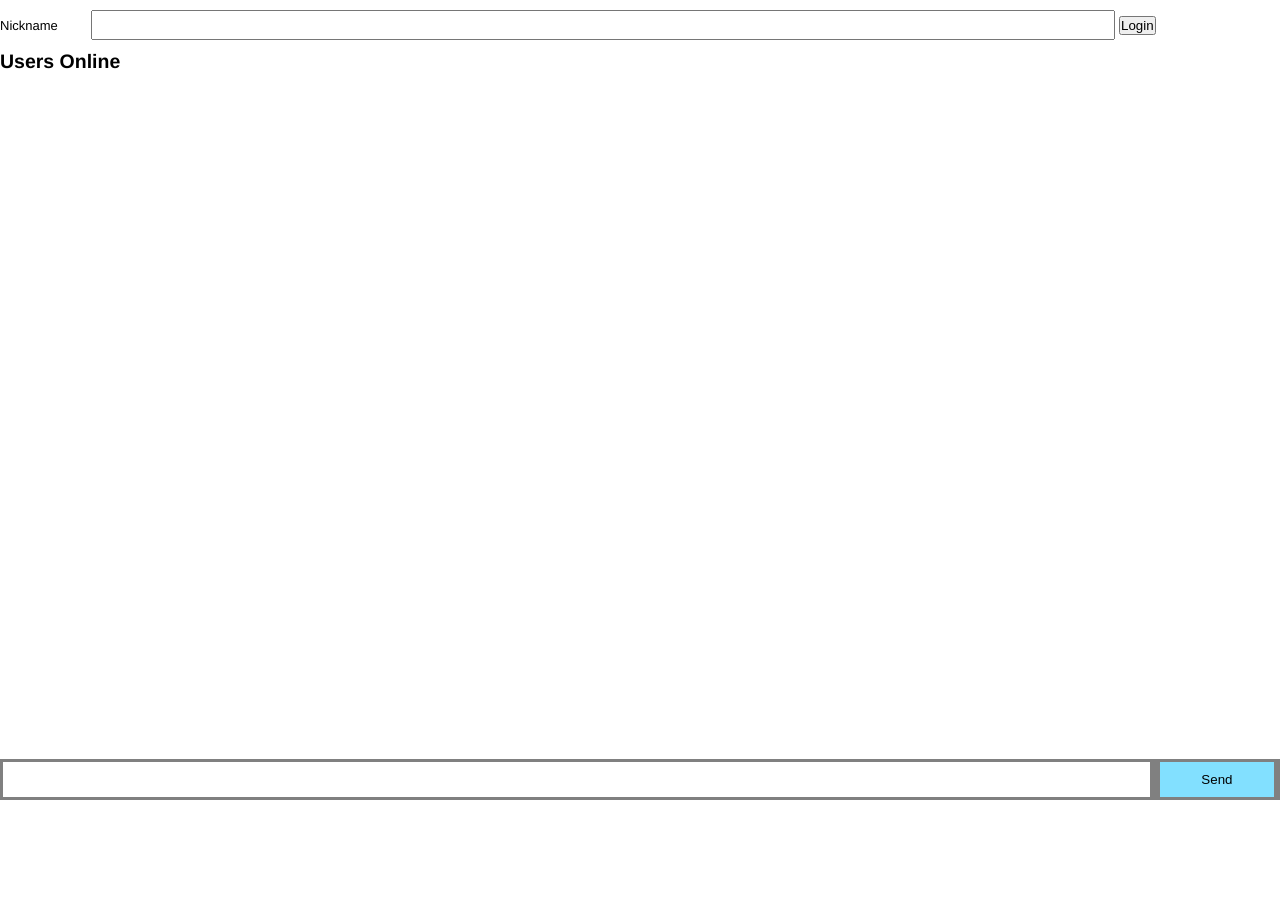
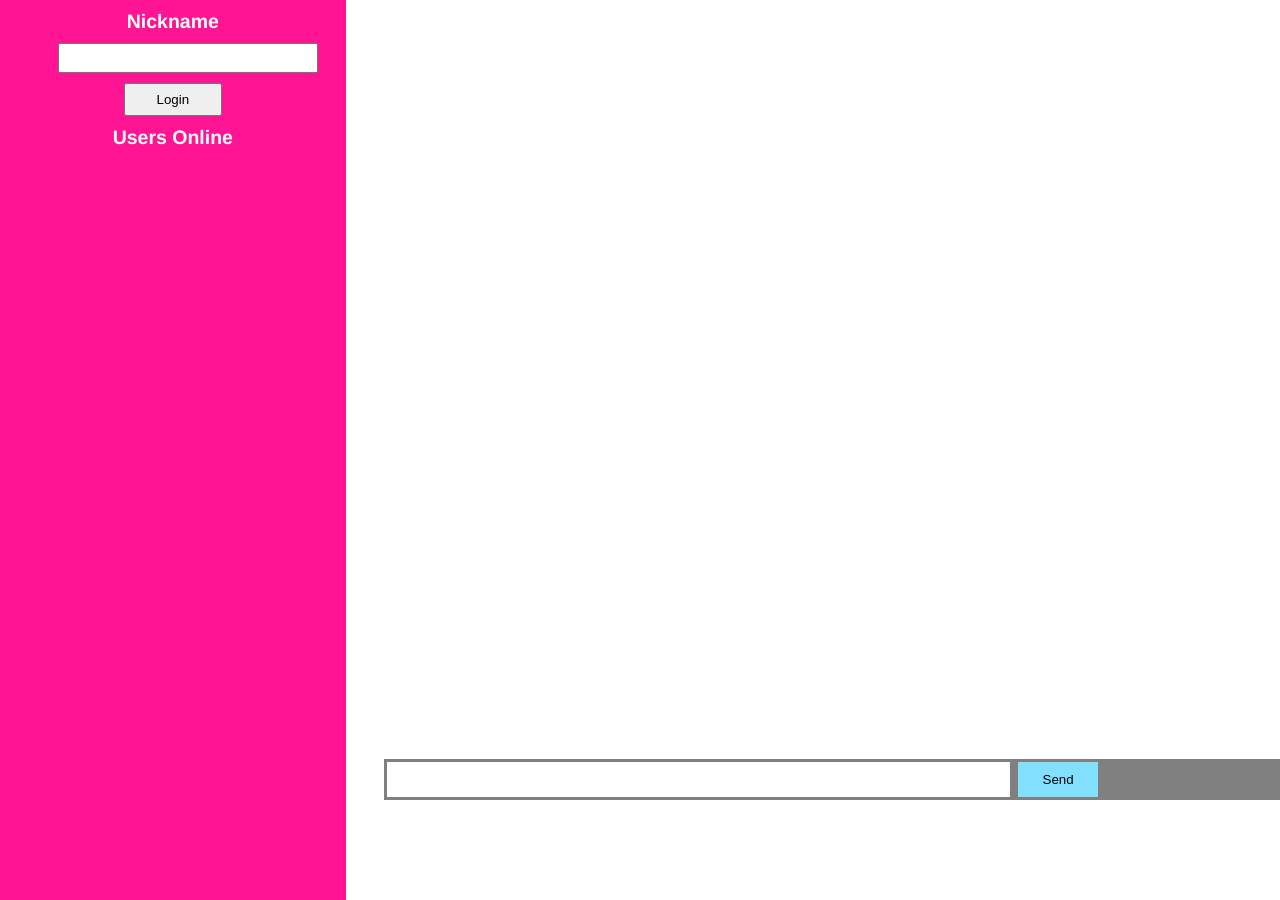
Before and after one commit to saurabhvyas/Socket.io-extended-demo, a website: page public/login.html in a window 1280 px wide. Before the commit the page ends 800 px from the top, so only its background shows below. Drawn offline with nearby package versions, Linux system fonts and the light colour scheme; no server answers.

Commit message:
added some basic style

```diff
--- a/public/login.html
+++ b/public/login.html
@@ -84,16 +84,40 @@
       #users{
         position:fixed;
         z-index:999;
-        background:black;
+
         color:white;
-        width:100%;
+        width:27%;
+
+
+
+      }
+
+      #loginbtn{
+
+        width:30%;
+        padding:7px;
+        margin-bottom:10px;
+
+
+      }
+
+      #sidebar{
+        height:900px;
+
+        text-align:center;
+
+        width:27%;
+        padding:10px;
+        background-color: deeppink;
+        color:white;
+
 
 
       }
       * { margin: 0; padding: 0; box-sizing: border-box; }
       body { font: 13px Helvetica, Arial; }
-      #second { background: grey; padding: 3px; position: fixed; bottom: 0; width: 100%; }
-      #second input { border: 0; padding: 10px; width: 90%; margin-right: .5%; }
+      #second { background: grey; padding: 3px; position: fixed; bottom: 0; left:30%;  width: 70%; }
+      #second input { border: 0; padding: 10px; width: 70%; margin-right: .5%; }
       #second button { width: 9%; background: rgb(130, 224, 255); border: none; padding: 10px; }
       #messages { list-style-type: none; margin: 0; padding: 0; }
       #messages li { padding: 15px 15px;  }
@@ -108,17 +132,22 @@
 
 
 
+ <div id="sidebar">
 
     <form id="login" action="">
 
-      Nickname    <input type="text" id="name"/>
-      <button>Login</button>
+     <h2> Nickname </h2>
+         <input type="text" id="name"/>
+      <button id="loginbtn">Login</button>
 
 
     </form>
     <h2> Users Online </h2>
 
      <ul id="users"> </ul>
+
+   </div>
+
     <form id="second" action="">
 
 
```
